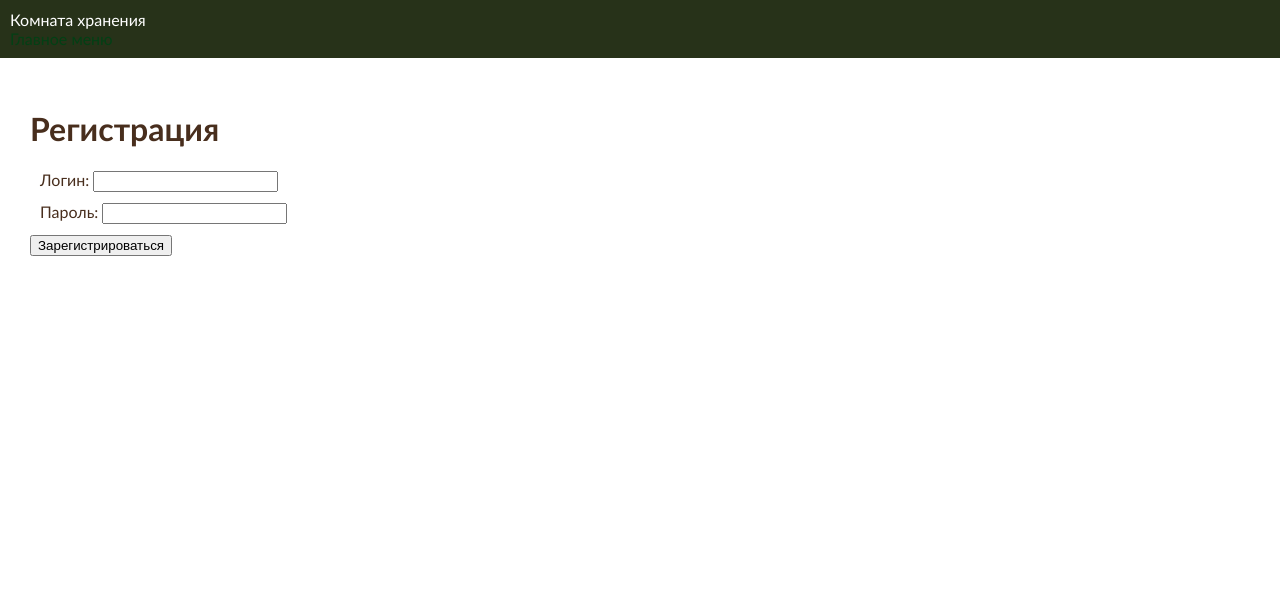
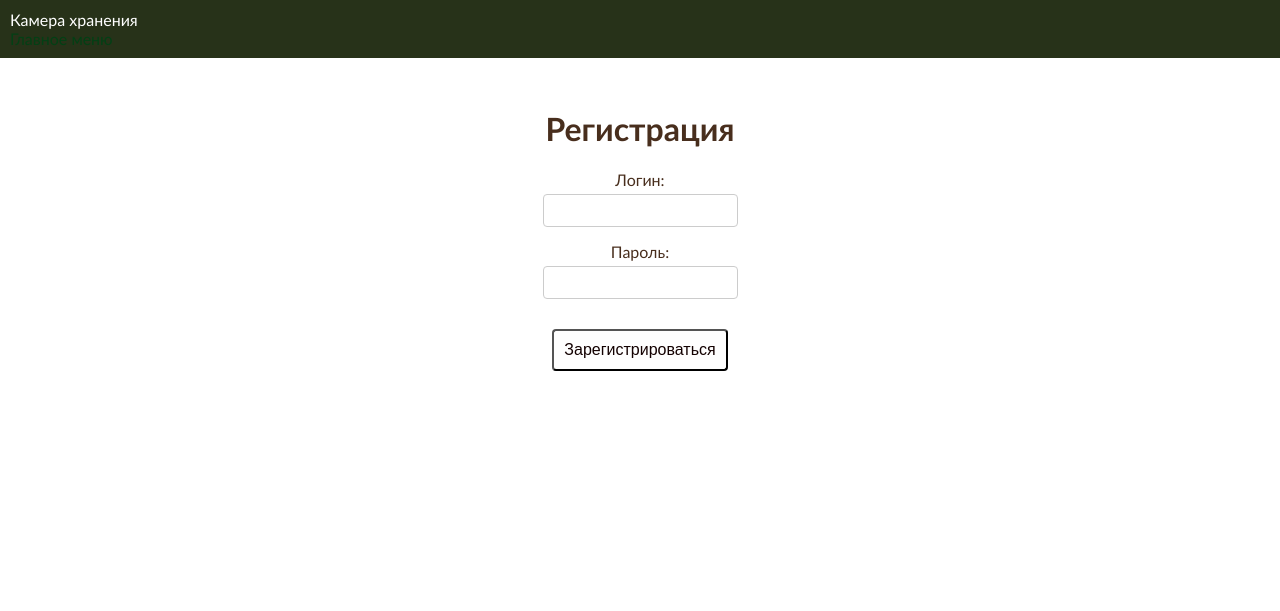
Before and after one commit to AlinaTerehova/storage-room, a Flask app: page /registration/register in a window 1280 px wide. Shown: the top 611 px of the page. Run offline with Flask 3, Linux system fonts and the light colour scheme; some libraries are stand-ins or nearby versions.

Commit message:
Стили

```diff
--- a/static/main.css
+++ b/static/main.css
@@ -1,4 +1,4 @@
-
+/* Основные стили для страницы */
 body {
     margin: 0;
     font-family: Trebuchet MS, sans-serif;
@@ -13,9 +13,9 @@ main {
     margin: 20px;
 }
 
-header{
+header {
     padding: 10px;
-    background:#273219;
+    background: #273219;
     color: #ffffff;
 }
 
@@ -31,48 +31,109 @@ footer {
     right: 0;
 }
 
+/* Стили для ссылок */
 a:link {
     color: rgb(3, 64, 21);
     text-decoration: none;
 }
+
 a:hover {
     color: rgb(26, 227, 26);
     text-decoration: none;
 }
+
 a:active {
     color: rgb(12, 179, 98);
     text-decoration: none;
 }
+
 a:visited {
     color: rgb(45, 122, 72);
     text-decoration: none;
 }
 
-div {
-    margin: 10px
+/* Формы и кнопки */
+.form-group {
+    display: flex;
+    flex-direction: column;
+    margin-bottom: 15px;
 }
 
+label {
+    margin-bottom: 5px;
+}
+
+input {
+    padding: 8px;
+    border: 1px solid #ccc;
+    border-radius: 4px;
+}
+
+#register-form, #login-form {
+    max-width: 300px;
+
+}
+
+button {
+    margin-top: 15px;
+    padding: 10px;
+    font-size: 16px;
+    background-color: rgb(254, 254, 254);
+    color: rgb(19, 1, 1);
+    border-radius: 4px;
+    cursor: pointer;
+    transition: background-color 0.3s ease;
+
+}
+
+button:hover {
+    background-color: rgb(255, 156, 69);
+}
+
+/* Центрирование элементов */
+.center-content {
+    display: flex;
+    flex-direction: column;
+    align-items: center;
+    justify-content: center;
+    text-align: center;
+}
+
+/* Стиль для ошибок */
 .error {
-    color:red;
+    color: red;
     font-weight: bold;
 }
 
-
+/* Стили для блоков */
 .block {
     display: inline-block;
-    padding:  15px;
+    padding: 15px;
     margin: 5px;
     background-color: #003c18;
     border-radius: 5px;
     text-align: center;
+    transition: background-color 0.3s ease; /* Плавное изменение цвета */
 }
 
 a.block {
     color: white;
+    text-decoration: none; /* Убираем подчеркивание */
 }
 
-.block-container{
-    background-color: #05b13e;
+/* Изменение цвета при наведении */
+.block:hover {
+    background-color:  rgb(255, 156, 69); /* Новый цвет при наведении */
+}
+
+/* Контейнер блоков */
+.block-container {
     padding: 30px;
     text-align: center;
 }
+
+/* Стили для кнопки в контейнере */
+.button-container {
+    display: flex;
+    justify-content: center;
+}
--- a/templates/base.html
+++ b/templates/base.html
@@ -3,7 +3,7 @@
     <head>
         <meta charset="UTF-8">
         <meta name="viewport" content="width=device-width, initial-scale=1.0">
-        <title>Алина Терехова. {% block lab%}{% endblock %}</title>
+        <title>Камера хранения. Терехова Алина</title>
         <link rel="stylesheet" href="{{url_for('static', filename='main.css')}}">
         <link rel="icon" href="{{ url_for('static', filename='favicon.ico') }}" >
         {% block script %} {% endblock %}
@@ -12,7 +12,7 @@
     </head>
     <body>
         <header>
-            Комната хранения
+            Камера хранения
             <nav>
                 <a href="{{ url_for('menu') }}">Главное меню</a>
             </nav>
--- a/templates/registration/register.html
+++ b/templates/registration/register.html
@@ -1,27 +1,27 @@
 {% extends 'base.html' %}
 
-{# номер лабораторной работы: #}
-{% block lab %}Лабораторная работа 5{% endblock %}
+{% block styles %}
+<!-- Стили для страницы регистраций уже подключены в main.css -->
+{% endblock %}
 
-{# основной контент #}
 {% block main %}
+    <div class="center-content">
         <h1> Регистрация </h1>
         {% if error %}
-    <p style="color: red;">{{ error }}</p>
+            <p class="error">{{ error }}</p>
         {% endif %}
-    <form action="/registration/register" method="post">
-        <div>
-            <label>
-                Логин: <input type="text" name="login">
-            </label>
+        <form action="/registration/register" method="post" id="register-form">
+            <div class="form-group">
+                <label for="login">Логин:</label>
+                <input type="text" name="login" id="login">
             </div>
-
-        <div>
-            <label>
-                Пароль: <input type="password" name="password">
-            </label>
+            <div class="form-group">
+                <label for="password">Пароль:</label>
+                <input type="password" name="password" id="password">
             </div>
-        <button type="submit"> Зарегистрироваться </button>
+            <div class="button-container">
+                <button type="submit">Зарегистрироваться</button>
+            </div>
         </form>
-
+    </div>
 {% endblock %}
--- a/templates/registration/success.html
+++ b/templates/registration/success.html
@@ -1,7 +1,8 @@
 {% extends 'base.html' %}
 
-{# номер лабораторной работы: #}
-{% block lab %}Лабораторная работа 5{% endblock %}
+{% block styles %}
+
+{% endblock %}
 
 {# основной контент #}
 {% block main %}
```
Also changed, not shown: storage_room.py (+11 -4 lines), templates/registration/login.html (+20 -21 lines), templates/registration/menu.html (+12 -15 lines), templates/storage_room/room.html (+45 -14 lines). Lines whose indentation alone changed are shown as unchanged.
